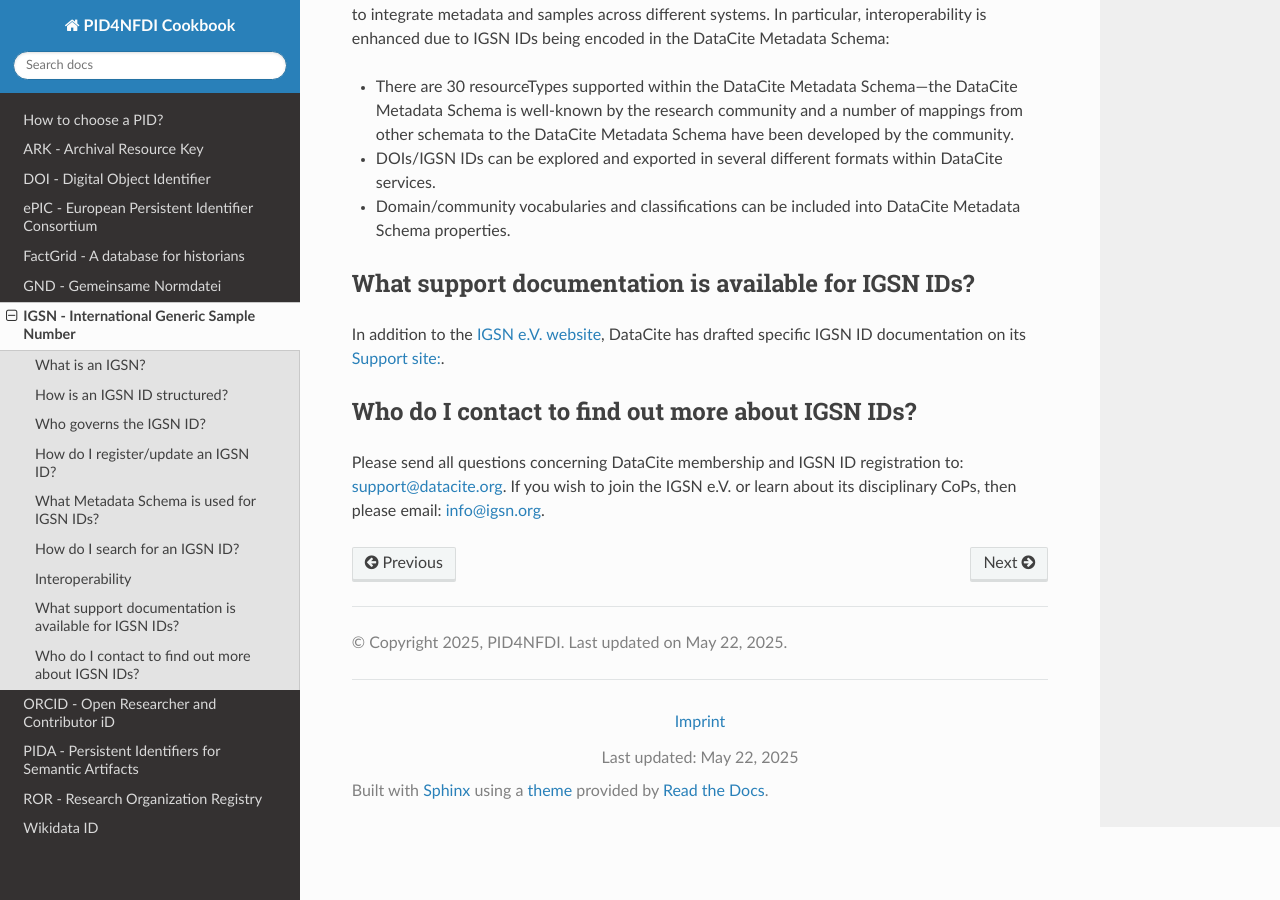
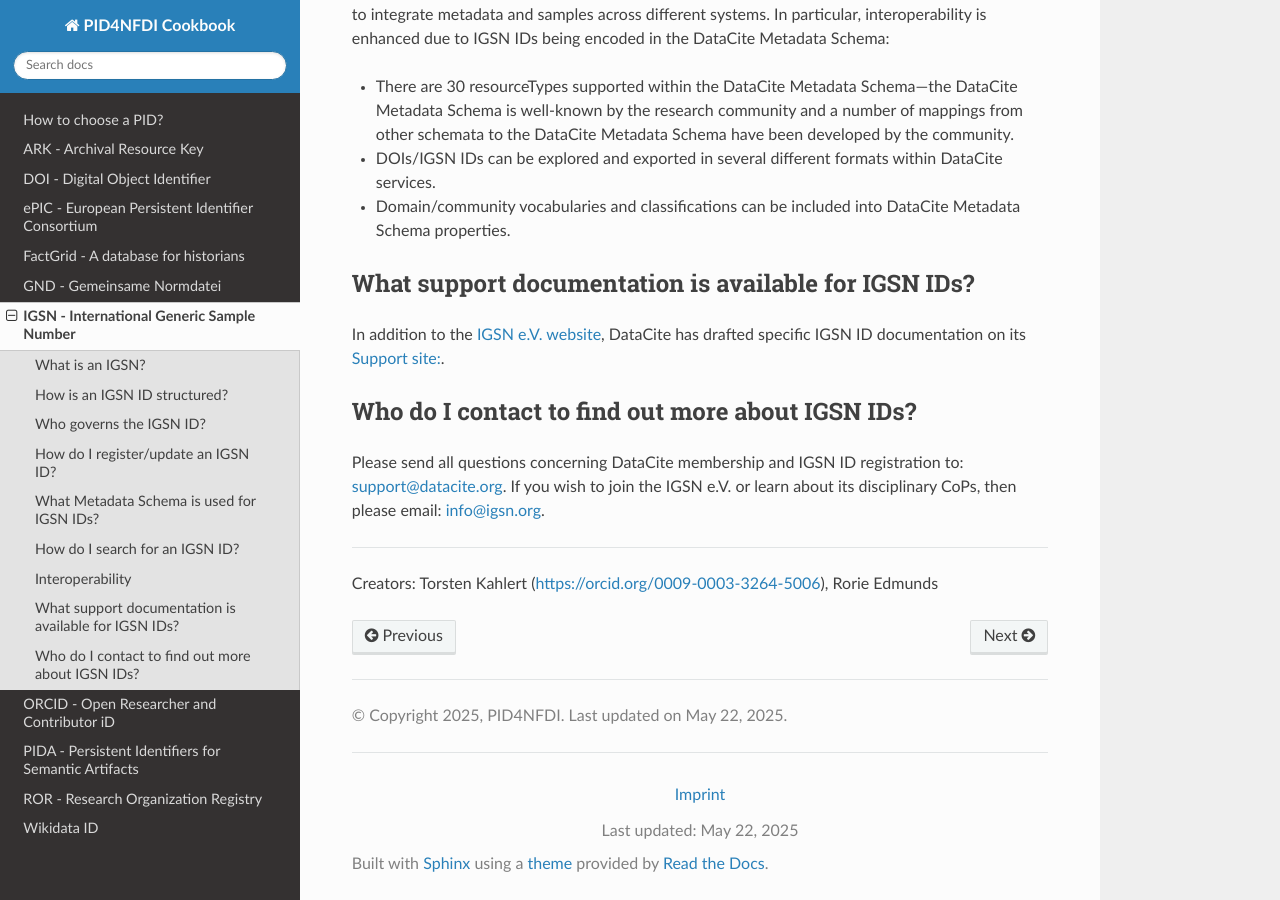
Before and after one commit to stephw-tib/pid4nfdi-training, a Sphinx documentation site: the page built from docs/source/igsn.rst, in a window 1280 px wide and 900 px high, scrolled down 2133 px. Built offline with Sphinx 7.4.7 and the Read the Docs theme 3.1.0, drawn with Linux system fonts in a browser that asks for light colours; pages that are not in the unit, such as notebooks, are missing from menus.

Commit message:
Update igsn.rst
add creator

Signed-off-by: stephw-tib <62946028+stephw-tib@users.noreply.github.com>

```diff
--- a/docs/source/igsn.rst
+++ b/docs/source/igsn.rst
@@ -64,3 +64,7 @@ Who do I contact to find out more about IGSN IDs?
 -------------------------------------------------
 
 Please send all questions concerning DataCite membership and IGSN ID registration to: support@datacite.org. If you wish to join the IGSN e.V. or learn about its disciplinary CoPs, then please email: info@igsn.org.
+
+----
+
+Creators: Torsten Kahlert (https://orcid.org/0009-0003-3264-5006), Rorie Edmunds
```
